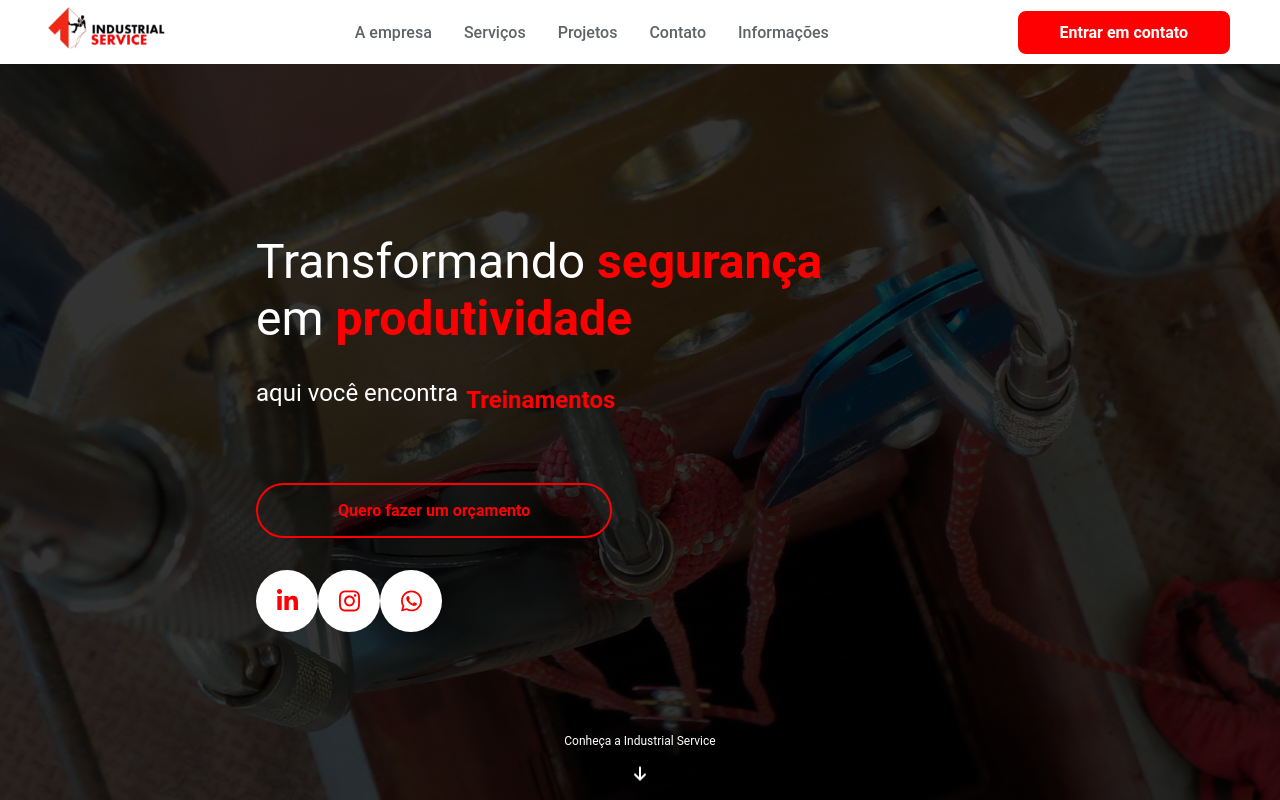
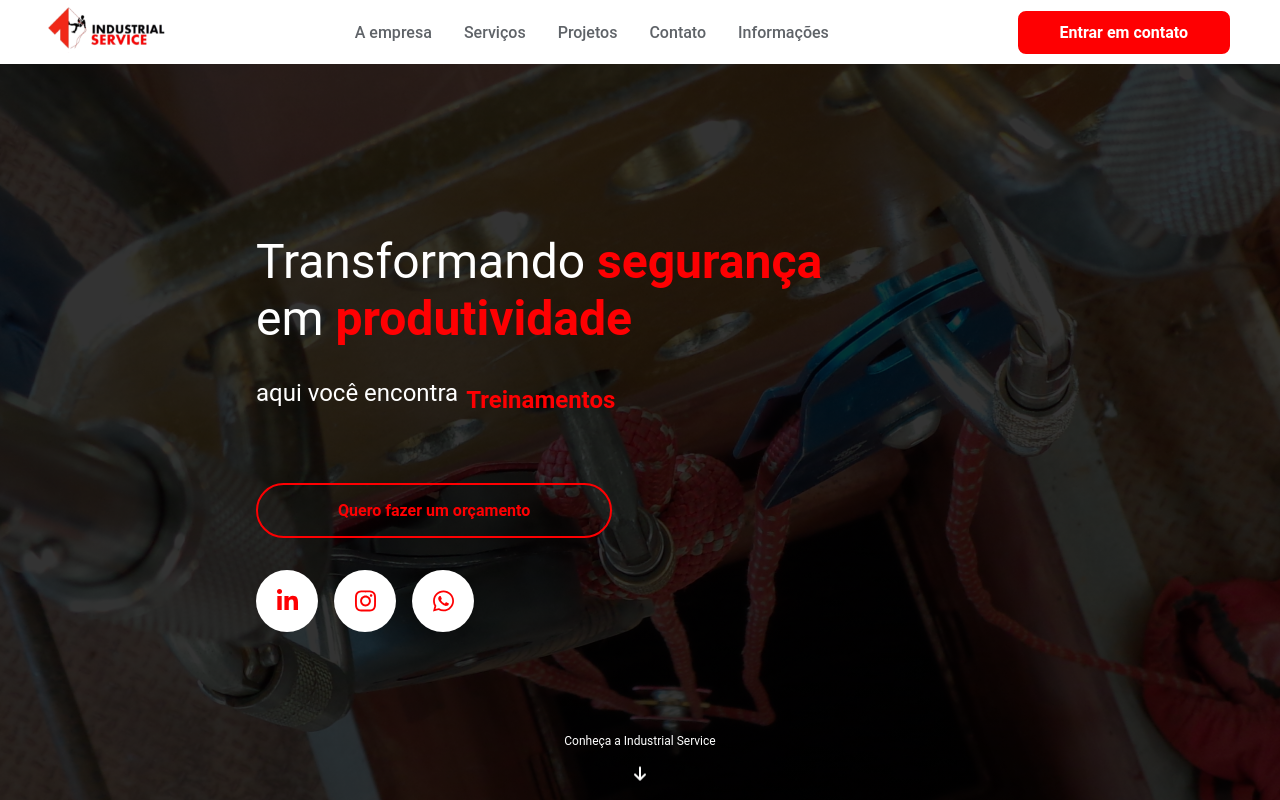
Before and after one commit to mathensousaa/industrial-service, a Next.js app: page / in a window 1280 px wide. Built offline with nearby package versions, Linux system fonts and the light colour scheme.

Commit message:
fix icons margin

```diff
--- a/pages/components/Hero/Hero.module.css
+++ b/pages/components/Hero/Hero.module.css
@@ -55,6 +55,10 @@
 .socialWrapper {
     margin-top: 2rem;
     display: flex;
+}
+
+.socialWrapper a {
+    margin-right: 1rem;
 }
 
 .hero button {
```
